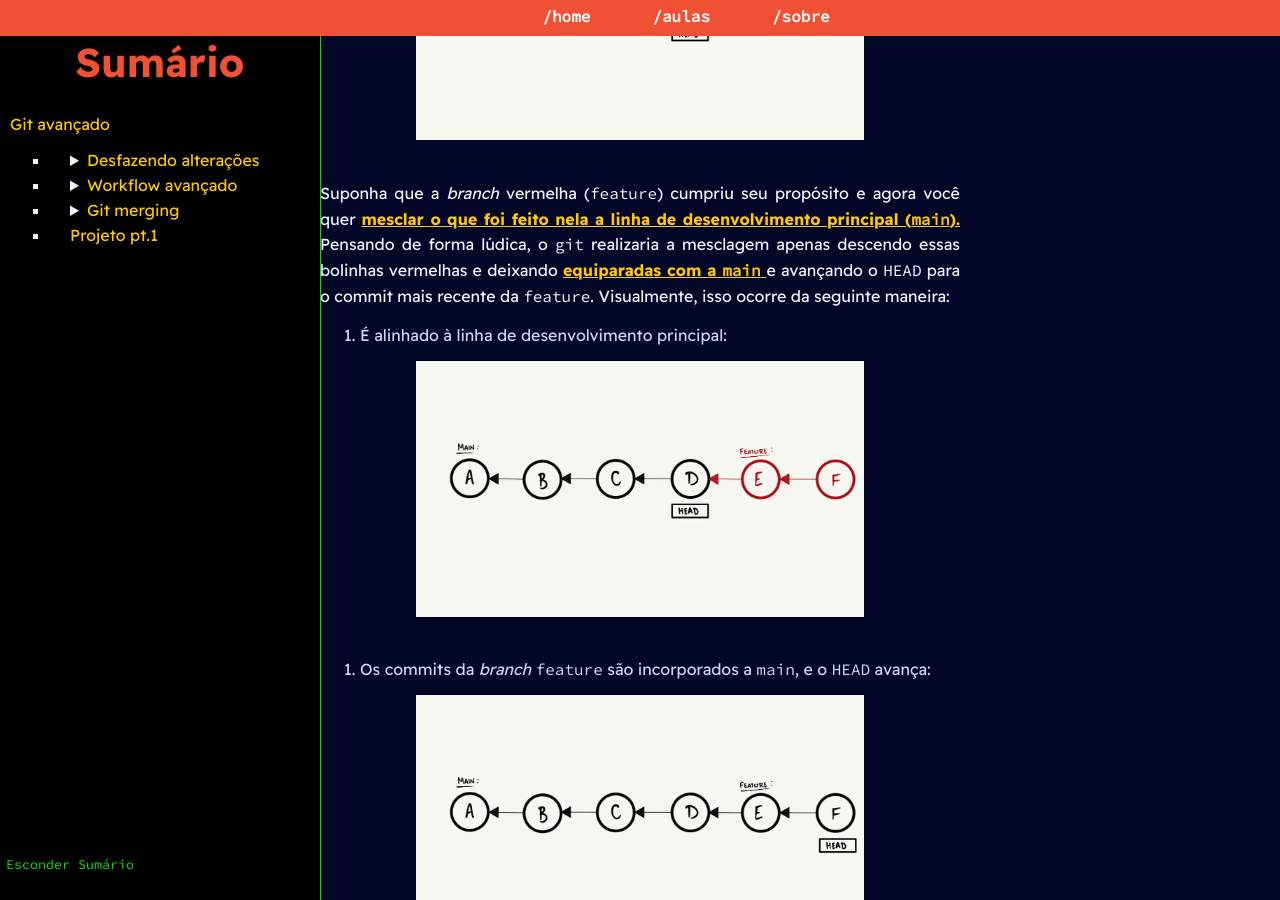
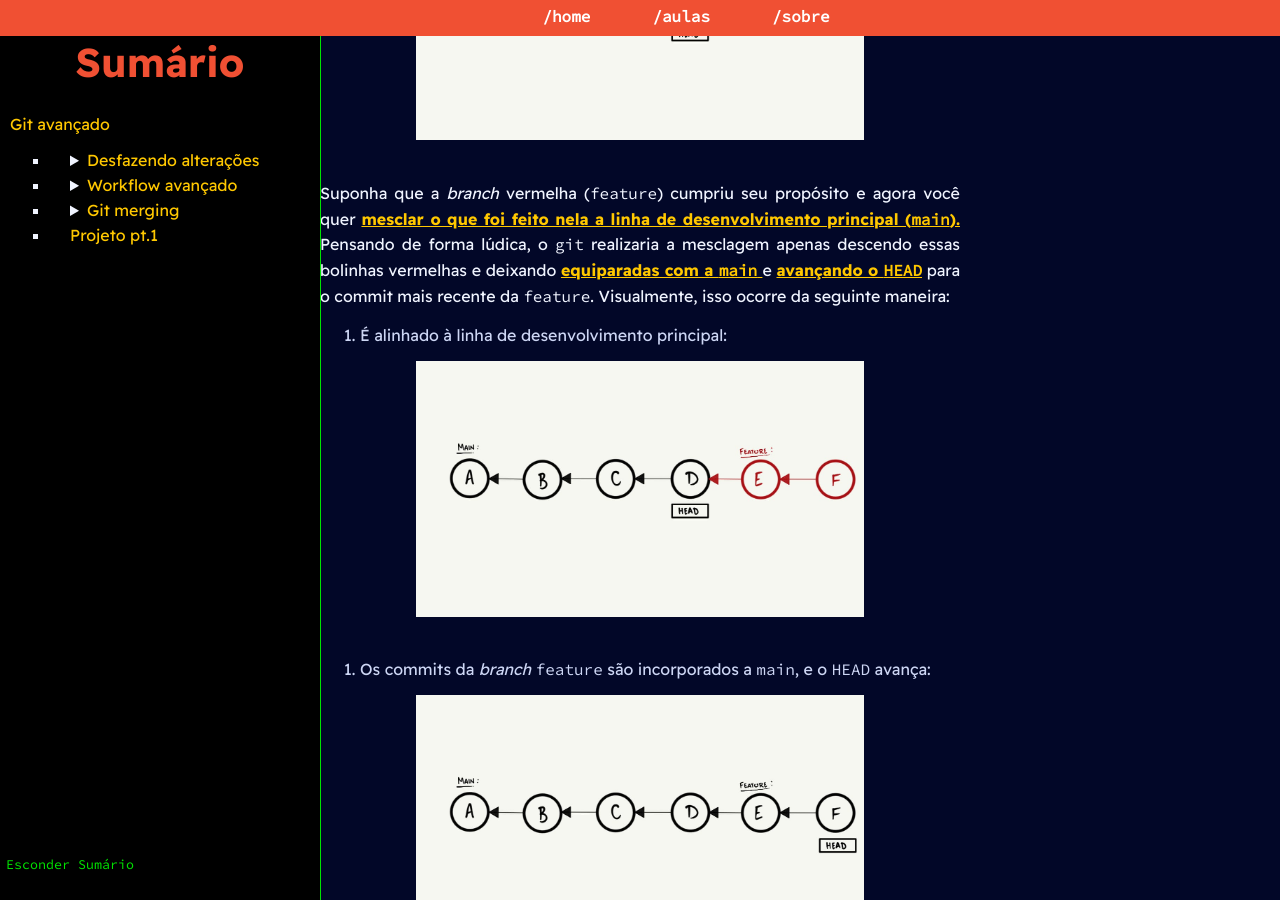
Before and after one commit to PETCC-UFRN/minicurso-linux-git, a Jekyll site: the page built from quartoDia.md, in a window 1280 px wide and 900 px high, scrolled down 6017 px. Built offline with Jekyll 4.4.1, drawn with Linux system fonts in a browser that asks for light colours.

Commit message:
corrigindo marcações

```diff
--- a/quartoDia.md
+++ b/quartoDia.md
@@ -232,8 +232,8 @@ Uma das formas que o `merge` ocorre é *fast-foward*, e a ideia é que a *target
 
 Suponha que a *branch* vermelha (`feature`) cumpriu seu propósito e agora você quer <span class="destaque"> mesclar o que foi feito
 nela a linha de desenvolvimento principal (`main`).</span> Pensando de forma lúdica, o `git` realizaria a
-mesclagem  apenas descendo essas bolinhas vermelhas e deixando <span class="destaque"> equiparadas com a `main` </span> e avançando o
-`HEAD` para o commit mais recente da `feature`. Visualmente, isso ocorre da seguinte maneira:
+mesclagem  apenas descendo essas bolinhas vermelhas e deixando <span class="destaque"> equiparadas com a `main` </span> e <span class="destaque"> avançando o
+`HEAD`</span> para o commit mais recente da `feature`. Visualmente, isso ocorre da seguinte maneira:
 
 1. É alinhado à linha de desenvolvimento principal:
 
```
